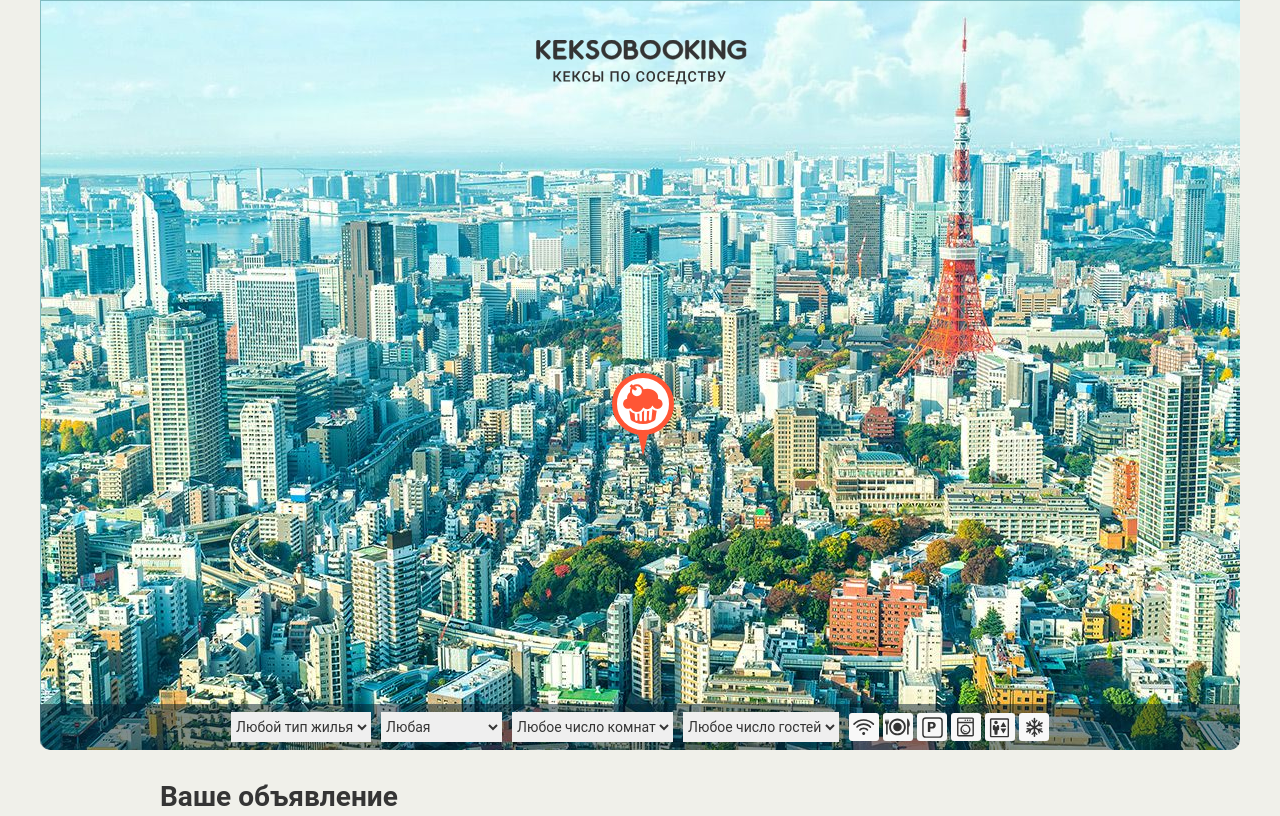
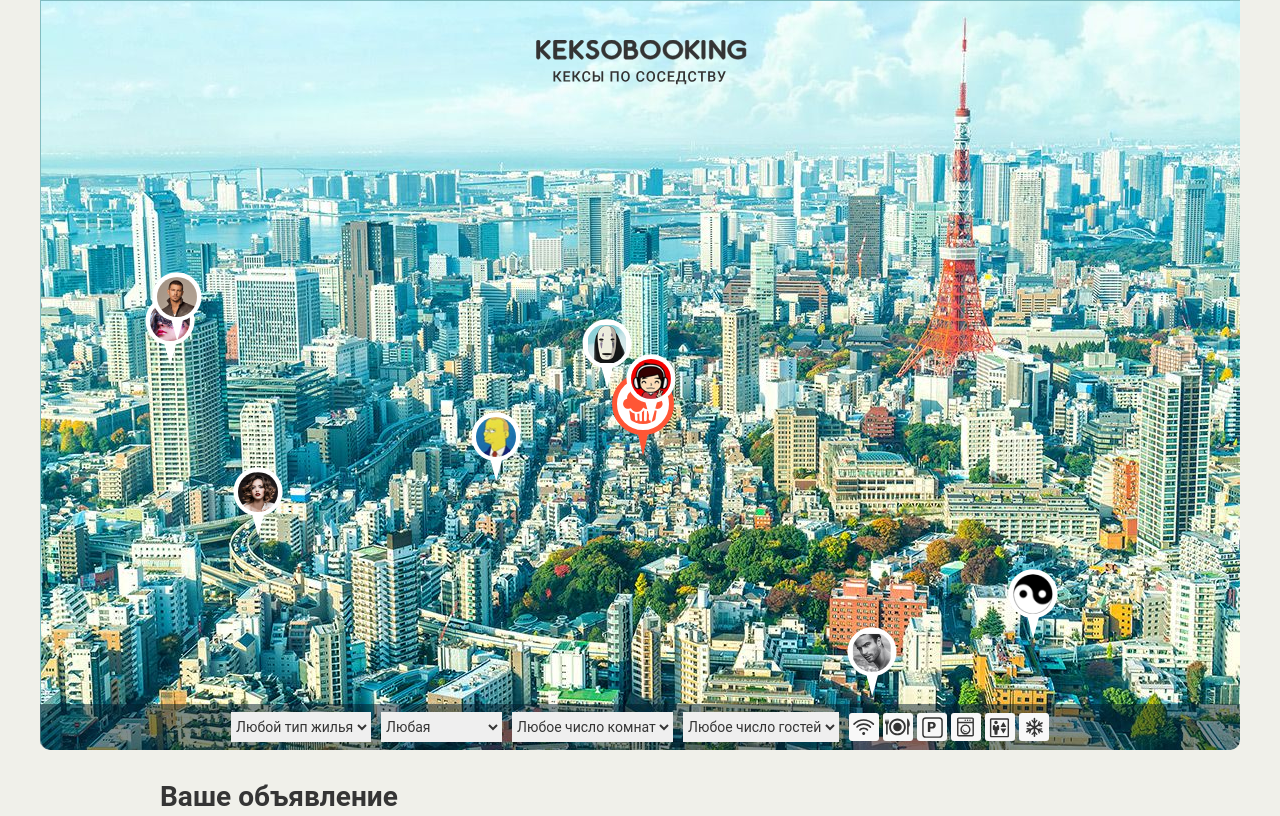
Before and after one commit to o22y/937289-keksobooking-17, a website: page index.html in a window 1280 px wide. Shown: the top 816 px of the page. Drawn offline with Linux system fonts and the light colour scheme; files whose address does not match are found by name.

Commit message:
Добавлены метки на карте

```diff
--- a/js/main.js
+++ b/js/main.js
@@ -1,4 +1,6 @@
 'use strict';
+
+document.querySelector('.map').classList.remove('map-faded');
 
 var randomInteger = function (min, max) {
   var rand = min - 0.5 + Math.random() * (max - min + 1);
@@ -19,7 +21,7 @@ var MOCK = {
   location: {
     x: {
       min: 100,
-      max: 1200
+      max: 1000
     },
     y: {
       min: 130,
@@ -33,7 +35,7 @@ var generateData = function (MOCK) {
   for (var i = 0; i < 8; i++) {
     arr[i] = {
       author: {
-        avatar: MOCK.author.avatar + i + '.png',
+        avatar: MOCK.author.avatar + (i + 1) + '.png',
       },
       offer: {
         type: MOCK.offer.type[Math.floor(Math.random() * 3)]
@@ -58,6 +60,3 @@ for (var i = 0; i < data.length; i++) {
 
   mapPins.appendChild(element);
 }
-
-
-document.querySelector('.map').classList.remove('map-faded');
```
Also changed, not shown: index.html (+2 -3 lines).
